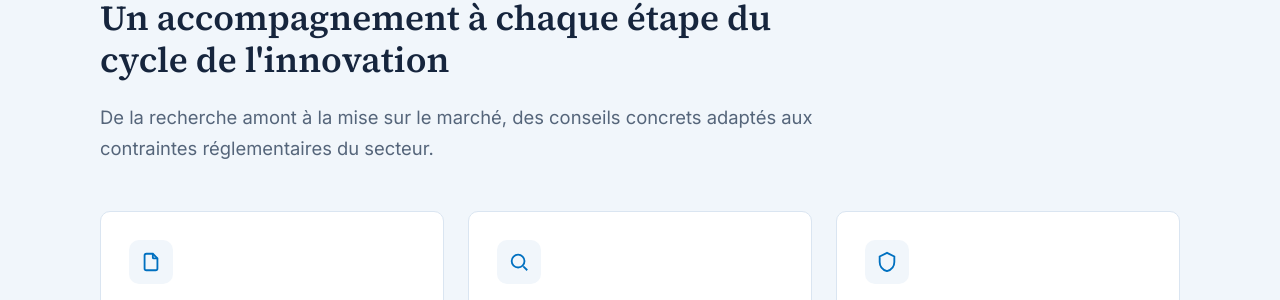
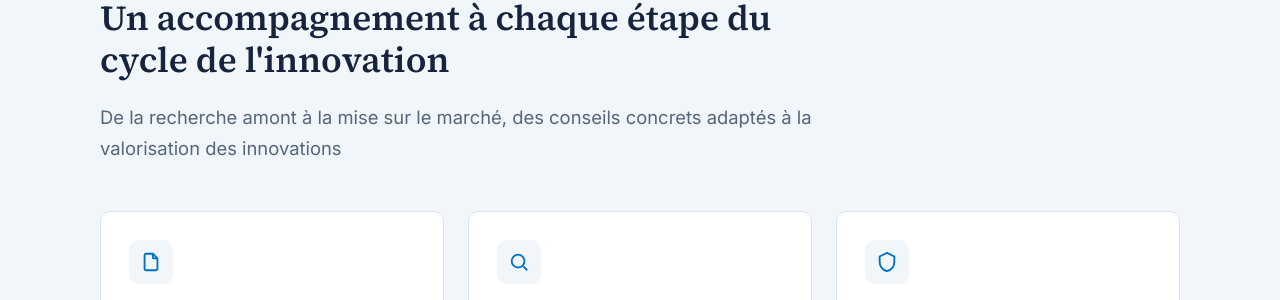
Before and after one commit to pierickr-lifesciences/siteweb, a Jekyll site: the page built from index.html, in a window 1280 px wide and 900 px high, scrolled down 833 px. Shown: the part 154-454 px from the top of the window. Built offline with Jekyll 4.4.1, drawn with Linux system fonts in a browser that asks for light colours.

Commit message:
Update _data/contenu.yml (via Pages CMS)

```diff
--- a/_data/contenu.yml
+++ b/_data/contenu.yml
@@ -16,7 +16,7 @@ accueil:
 expertise:
   titre: Un accompagnement à chaque étape du cycle de l'innovation
   intro: De la recherche amont à la mise sur le marché, des conseils concrets
-    adaptés aux contraintes réglementaires du secteur.
+    adaptés à la valorisation des innovations
   services:
     - titre: Stratégie brevets
       texte: Évaluation de la brevetabilité, stratégie de dépôt et d'extension
```
